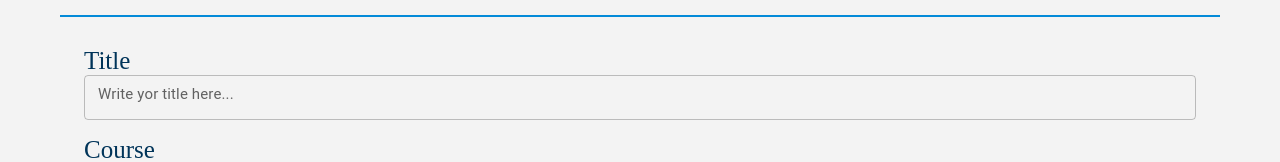
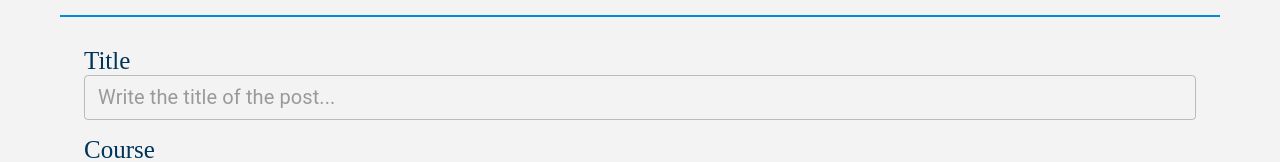
Before and after one commit to DanielMMITM/Forum-Front, a React (Vite) app: page /new-post in a window 1280 px wide. Shown: the part 165-327 px from the top of the page. Built offline with nearby package versions, Linux system fonts and the light colour scheme.

Commit message:
Update - update label to placeholder on title input

```diff
--- a/src/pages/Posts/NewPost.tsx
+++ b/src/pages/Posts/NewPost.tsx
@@ -41,7 +41,7 @@ export const NewPost = () => {
             </label>
             <TextField
               type="text"
-              label="Write yor title here..."
+              placeholder="Write the title of the post..."
               fullWidth
               sx={{ fontSize: "1.5rem" }}
               size="small"
```
